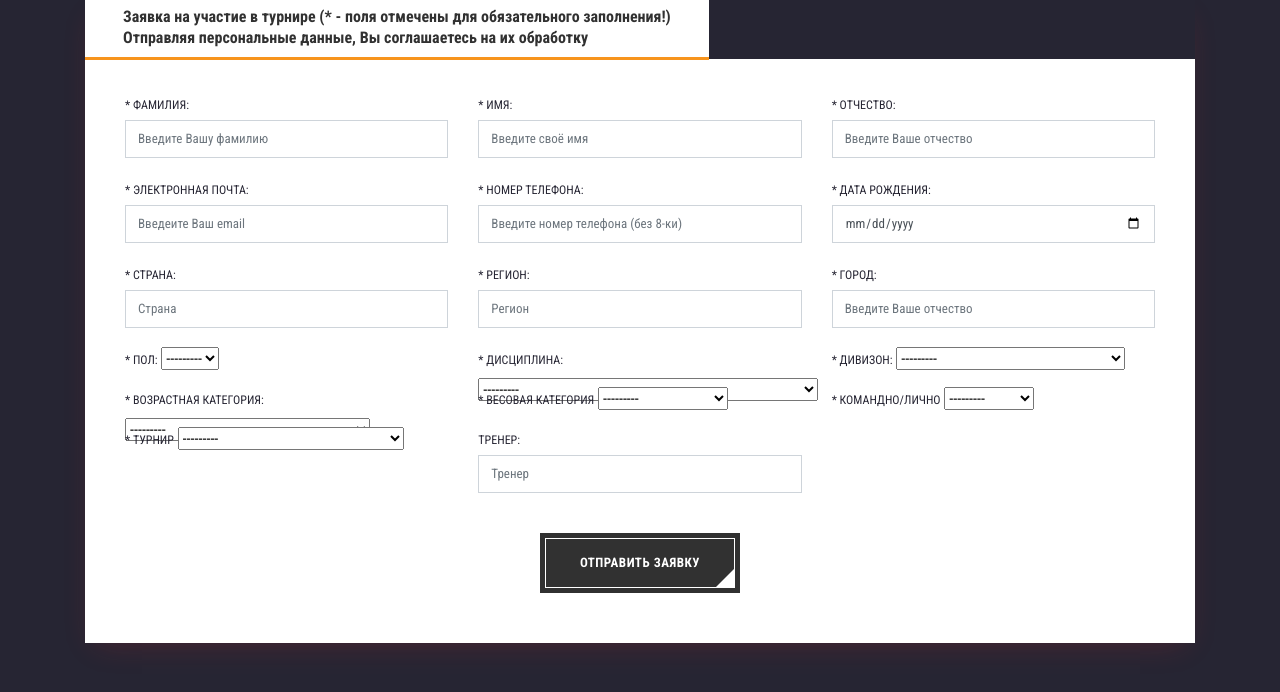
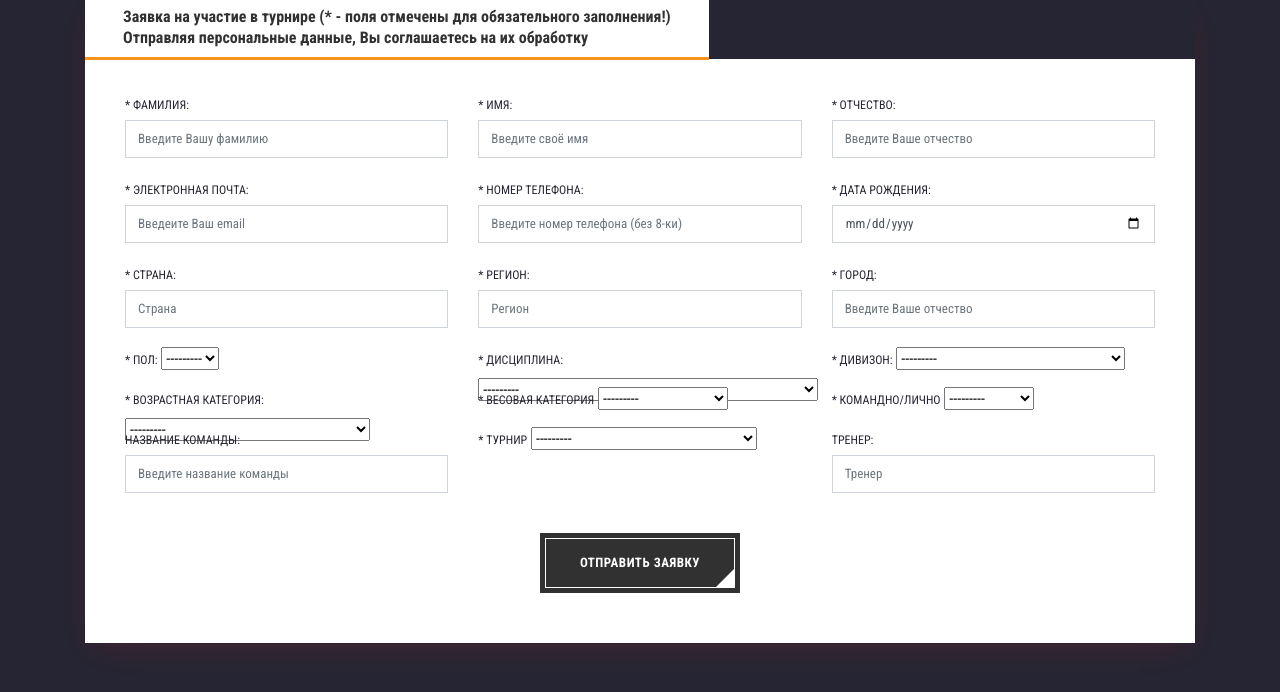
Before and after one commit to EchoFoe/gfp, a Django app: page /sportsman/ in a window 1280 px wide. Shown: the part 636-1328 px from the top of the page. Run offline with Django 3.2, Linux system fonts and the light colour scheme; data comes from the database, SQL or seed files in the repository; parts of the project's set-up code (start-up, migrations or seed data) failed here and were passed over; some libraries are stand-ins or nearby versions.

Commit message:
#4 - add new field in sportsman (team_name)

```diff
--- a/sportsman/admin.py
+++ b/sportsman/admin.py
@@ -117,9 +117,9 @@ class SportsmenResource(resources.ModelResource):
 class SportsmenAdmin(ImportExportActionModelAdmin):
     save_as = True
     resource_class = SportsmenResource
-    fields = [('last_name', 'first_name', 'middle_name'), ('phone', 'email', 'gender'), ('country', 'region', 'town'), ('dob', 'age'), ('weight', 'raised_weight', 'wilkes'), 'division', 'discipline', 'tournament', 'status', 'is_active', ('created', 'updated')]
-    list_display = ['last_name', 'first_name', 'age', 'weight', 'is_active', 'wilkes']
-    list_editable = ['is_active', 'wilkes']
+    fields = [('last_name', 'first_name', 'middle_name'), ('phone', 'email', 'gender'), ('country', 'region', 'town'), ('dob', 'age'), ('weight', 'raised_weight', 'wilkes'), 'division', 'discipline', 'tournament', ('team', 'team_name'), 'status', 'is_active', ('created', 'updated')]
+    list_display = ['last_name', 'first_name', 'age', 'weight', 'is_active', 'wilkes', 'team_name']
+    list_editable = ['is_active', 'wilkes', 'team_name']
     list_filter = ['tournament', 'division', 'discipline', 'gender', 'status']
     search_fields = ['first_name', 'last_name', 'middle_name']
 
--- a/sportsman/forms.py
+++ b/sportsman/forms.py
@@ -18,6 +18,7 @@ class SportsmenForm(forms.ModelForm):
     division = forms.ModelChoiceField(queryset=Division.objects.filter(is_active=True), required=True)
     discipline = forms.ModelChoiceField(queryset=Discipline.objects.filter(is_active=True), required=True)
     team = forms.ModelChoiceField(queryset=Line_up.objects.filter(is_active=True), required=True)
+    team_name = forms.CharField(required=False)
     gender = forms.ModelChoiceField(queryset=Gender.objects.filter(is_active=True), required=True)
     trainer = forms.CharField(required=False)
 
--- a/sportsman/models.py
+++ b/sportsman/models.py
@@ -123,6 +123,7 @@ class Sportsman(models.Model):
     region = models.CharField(max_length=64, blank=True, null=True, default=None, verbose_name='Регион')
     town = models.CharField(max_length=64, blank=True, null=True, default=None, verbose_name='Город')
     team = models.ForeignKey(Line_up, on_delete=models.CASCADE, null=True, blank=True, verbose_name='Команда/Лично')
+    team_name = models.CharField(max_length=64, blank=True, null=True, default=None, verbose_name='Название команды')
     trainer = models.CharField(max_length=64, blank=True, null=True, default=None, verbose_name='Тренер')
     tournament = models.ForeignKey(Tournament, null=True, blank=True, default=True, on_delete=models.CASCADE, verbose_name='Турнир')
     division = models.ForeignKey(Division, blank=True, null=True, default=True, on_delete=models.CASCADE, verbose_name='Дивизион')
--- a/sportsman/views.py
+++ b/sportsman/views.py
@@ -34,13 +34,14 @@ def sportsman(request):
         region = data.get('region')
         town = data.get('town')
         team = data.get('team')
+        team_name = data.get('team_name')
         trainer = data.get('trainer')
         tournament = data.get('tournament')
         division = data.get('division')
         discipline = data.get('discipline')
 
         # user, created = User.objects.get_or_create(username=phone, defaults={"first_name": first_name, "email": email})
-        order = Sportsman.objects.create(first_name=first_name, last_name=last_name, middle_name=middle_name, email=email, phone=phone, dob=dob, gender_id=gender, weight_id=weight, age_id=age, country=country, region=region, town=town, team_id=team, trainer=trainer, tournament_id=tournament, division_id=division, discipline_id=discipline)
+        order = Sportsman.objects.create(first_name=first_name, last_name=last_name, middle_name=middle_name, email=email, phone=phone, dob=dob, gender_id=gender, weight_id=weight, age_id=age, country=country, region=region, town=town, team_id=team, trainer=trainer, tournament_id=tournament, division_id=division, discipline_id=discipline, team_name=team_name)
         # order = Sportsman.objects.update()
 
         email = SendingEmail()
--- a/templates/sportsman/sportsman.html
+++ b/templates/sportsman/sportsman.html
@@ -160,6 +160,13 @@
                                         </div>
                                     </div>
                                     <div class="col-lg-4">
+                                        <div class="form-group">
+                                            <label for="town">Название команды:</label>
+                                            <input required type="text" class="form-control" name="{{ form.team_name.name }}" value="{{ request.POST.name}}" id="team_name" placeholder="Введите название команды" onfocus="this.placeholder = ''"
+                                                onblur="this.placeholder = 'Введите название команды'" />
+                                        </div>
+                                    </div>
+                                    <div class="col-lg-4">
                                         <div class="form-select">
                                             <label for="tournament">* Турнир</label>
                                                 {{ form.tournament }}
```
